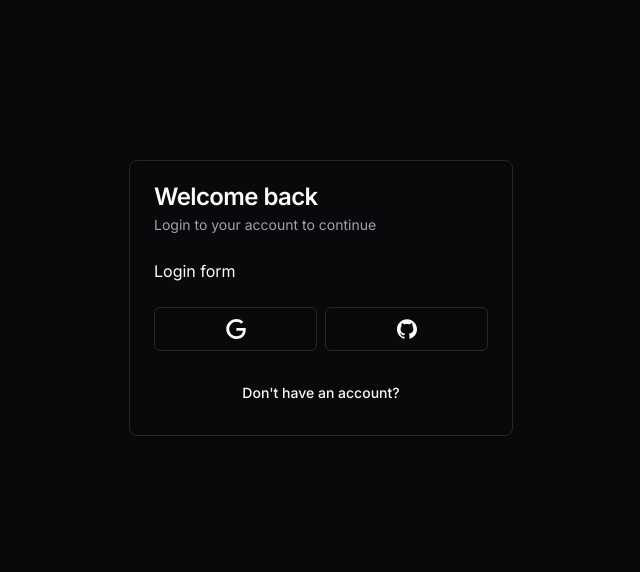
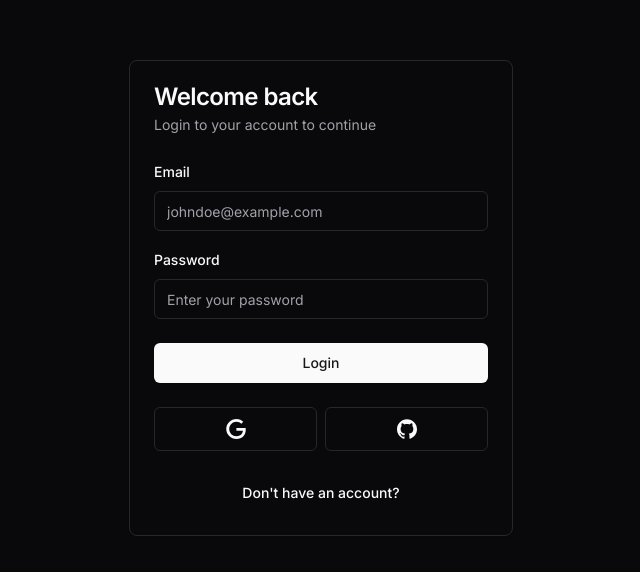
Before and after one commit to itsnitinr/authjs-boilerplate, a Next.js app: page /auth/login in a window 1280 px wide. Shown: the part 102-674 px from the top of the page, without its empty margins (319-959 px from the left). Built offline with nearby package versions, Linux system fonts and the light colour scheme.

Commit message:
build login form

```diff
--- a/components/auth/login-form.tsx
+++ b/components/auth/login-form.tsx
@@ -1,6 +1,39 @@
+'use client';
+
+import * as z from 'zod';
+import { useForm } from 'react-hook-form';
+import { zodResolver } from '@hookform/resolvers/zod';
+
+import {
+  Form,
+  FormControl,
+  FormField,
+  FormItem,
+  FormLabel,
+  FormMessage,
+} from '@/components/ui/form';
+
+import { Input } from '@/components/ui/input';
+import { Button } from '@/components/ui/button';
+import { FormError } from '@/components/form-error';
+import { FormSuccess } from '@/components/form-success';
 import { CardWrapper } from '@/components/auth/card-wrapper';
 
+import { LoginSchema } from '@/schemas';
+
 export const LoginForm = () => {
+  const form = useForm<z.infer<typeof LoginSchema>>({
+    resolver: zodResolver(LoginSchema),
+    defaultValues: {
+      email: '',
+      password: '',
+    },
+  });
+
+  const onSubmit = (values: z.infer<typeof LoginSchema>) => {
+    console.log(values);
+  };
+
   return (
     <CardWrapper
       headerLabel="Welcome back"
@@ -9,7 +42,51 @@
       backButtonHref="/auth/signup"
       showSocial
     >
-      Login form
+      <Form {...form}>
+        <form onSubmit={form.handleSubmit(onSubmit)} className="space-y-6">
+          <div className="space-y-4">
+            <FormField
+              control={form.control}
+              name="email"
+              render={({ field }) => (
+                <FormItem>
+                  <FormLabel>Email</FormLabel>
+                  <FormControl>
+                    <Input
+                      {...field}
+                      type="email"
+                      placeholder="johndoe@example.com"
+                    />
+                  </FormControl>
+                  <FormMessage />
+                </FormItem>
+              )}
+            />
+            <FormField
+              control={form.control}
+              name="password"
+              render={({ field }) => (
+                <FormItem>
+                  <FormLabel>Password</FormLabel>
+                  <FormControl>
+                    <Input
+                      {...field}
+                      type="password"
+                      placeholder="Enter your password"
+                    />
+                  </FormControl>
+                  <FormMessage />
+                </FormItem>
+              )}
+            />
+          </div>
+          <FormError message="" />
+          <FormSuccess message="" />
+          <Button type="submit" className="w-full">
+            Login
+          </Button>
+        </form>
+      </Form>
     </CardWrapper>
   );
 };
--- /dev/null
+++ b/components/form-error.tsx
@@ -0,0 +1,16 @@
+import { TriangleAlertIcon } from 'lucide-react';
+
+interface FormErrorProps {
+  message?: string;
+}
+
+export const FormError = ({ message }: FormErrorProps) => {
+  if (!message) return null;
+
+  return (
+    <div className="bg-destructive/15 text-sm text-destructive flex items-center space-x-2 p-3 rounded-md">
+      <TriangleAlertIcon className="w-4 h-4" />
+      <span>{message}</span>
+    </div>
+  );
+};
--- /dev/null
+++ b/components/form-success.tsx
@@ -0,0 +1,16 @@
+import { CheckCircleIcon } from 'lucide-react';
+
+interface FormSuccessProps {
+  message?: string;
+}
+
+export const FormSuccess = ({ message }: FormSuccessProps) => {
+  if (!message) return null;
+
+  return (
+    <div className="bg-emerald-500/15 text-sm text-emerald-500 flex items-center space-x-2 p-3 rounded-md">
+      <CheckCircleIcon className="w-4 h-4" />
+      <span>{message}</span>
+    </div>
+  );
+};
--- /dev/null
+++ b/components/ui/form.tsx
@@ -0,0 +1,176 @@
+import * as React from "react"
+import * as LabelPrimitive from "@radix-ui/react-label"
+import { Slot } from "@radix-ui/react-slot"
+import {
+  Controller,
+  ControllerProps,
+  FieldPath,
+  FieldValues,
+  FormProvider,
+  useFormContext,
+} from "react-hook-form"
+
+import { cn } from "@/lib/utils"
+import { Label } from "@/components/ui/label"
+
+const Form = FormProvider
+
+type FormFieldContextValue<
+  TFieldValues extends FieldValues = FieldValues,
+  TName extends FieldPath<TFieldValues> = FieldPath<TFieldValues>
+> = {
+  name: TName
+}
+
+const FormFieldContext = React.createContext<FormFieldContextValue>(
+  {} as FormFieldContextValue
+)
+
+const FormField = <
+  TFieldValues extends FieldValues = FieldValues,
+  TName extends FieldPath<TFieldValues> = FieldPath<TFieldValues>
+>({
+  ...props
+}: ControllerProps<TFieldValues, TName>) => {
+  return (
+    <FormFieldContext.Provider value={{ name: props.name }}>
+      <Controller {...props} />
+    </FormFieldContext.Provider>
+  )
+}
+
+const useFormField = () => {
+  const fieldContext = React.useContext(FormFieldContext)
+  const itemContext = React.useContext(FormItemContext)
+  const { getFieldState, formState } = useFormContext()
+
+  const fieldState = getFieldState(fieldContext.name, formState)
+
+  if (!fieldContext) {
+    throw new Error("useFormField should be used within <FormField>")
+  }
+
+  const { id } = itemContext
+
+  return {
+    id,
+    name: fieldContext.name,
+    formItemId: `${id}-form-item`,
+    formDescriptionId: `${id}-form-item-description`,
+    formMessageId: `${id}-form-item-message`,
+    ...fieldState,
+  }
+}
+
+type FormItemContextValue = {
+  id: string
+}
+
+const FormItemContext = React.createContext<FormItemContextValue>(
+  {} as FormItemContextValue
+)
+
+const FormItem = React.forwardRef<
+  HTMLDivElement,
+  React.HTMLAttributes<HTMLDivElement>
+>(({ className, ...props }, ref) => {
+  const id = React.useId()
+
+  return (
+    <FormItemContext.Provider value={{ id }}>
+      <div ref={ref} className={cn("space-y-2", className)} {...props} />
+    </FormItemContext.Provider>
+  )
+})
+FormItem.displayName = "FormItem"
+
+const FormLabel = React.forwardRef<
+  React.ElementRef<typeof LabelPrimitive.Root>,
+  React.ComponentPropsWithoutRef<typeof LabelPrimitive.Root>
+>(({ className, ...props }, ref) => {
+  const { error, formItemId } = useFormField()
+
+  return (
+    <Label
+      ref={ref}
+      className={cn(error && "text-destructive", className)}
+      htmlFor={formItemId}
+      {...props}
+    />
+  )
+})
+FormLabel.displayName = "FormLabel"
+
+const FormControl = React.forwardRef<
+  React.ElementRef<typeof Slot>,
+  React.ComponentPropsWithoutRef<typeof Slot>
+>(({ ...props }, ref) => {
+  const { error, formItemId, formDescriptionId, formMessageId } = useFormField()
+
+  return (
+    <Slot
+      ref={ref}
+      id={formItemId}
+      aria-describedby={
+        !error
+          ? `${formDescriptionId}`
+          : `${formDescriptionId} ${formMessageId}`
+      }
+      aria-invalid={!!error}
+      {...props}
+    />
+  )
+})
+FormControl.displayName = "FormControl"
+
+const FormDescription = React.forwardRef<
+  HTMLParagraphElement,
+  React.HTMLAttributes<HTMLParagraphElement>
+>(({ className, ...props }, ref) => {
+  const { formDescriptionId } = useFormField()
+
+  return (
+    <p
+      ref={ref}
+      id={formDescriptionId}
+      className={cn("text-sm text-muted-foreground", className)}
+      {...props}
+    />
+  )
+})
+FormDescription.displayName = "FormDescription"
+
+const FormMessage = React.forwardRef<
+  HTMLParagraphElement,
+  React.HTMLAttributes<HTMLParagraphElement>
+>(({ className, children, ...props }, ref) => {
+  const { error, formMessageId } = useFormField()
+  const body = error ? String(error?.message) : children
+
+  if (!body) {
+    return null
+  }
+
+  return (
+    <p
+      ref={ref}
+      id={formMessageId}
+      className={cn("text-sm font-medium text-destructive", className)}
+      {...props}
+    >
+      {body}
+    </p>
+  )
+})
+FormMessage.displayName = "FormMessage"
+
+export {
+  useFormField,
+  Form,
+  FormItem,
+  FormLabel,
+  FormControl,
+  FormDescription,
+  FormMessage,
+  FormField,
+}
--- /dev/null
+++ b/components/ui/input.tsx
@@ -0,0 +1,25 @@
+import * as React from "react"
+
+import { cn } from "@/lib/utils"
+
+export interface InputProps
+  extends React.InputHTMLAttributes<HTMLInputElement> {}
+
+const Input = React.forwardRef<HTMLInputElement, InputProps>(
+  ({ className, type, ...props }, ref) => {
+    return (
+      <input
+        type={type}
+        className={cn(
+          "flex h-10 w-full rounded-md border border-input bg-background px-3 py-2 text-sm ring-offset-background file:border-0 file:bg-transparent file:text-sm file:font-medium placeholder:text-muted-foreground focus-visible:outline-none focus-visible:ring-2 focus-visible:ring-ring focus-visible:ring-offset-2 disabled:cursor-not-allowed disabled:opacity-50",
+          className
+        )}
+        ref={ref}
+        {...props}
+      />
+    )
+  }
+)
+Input.displayName = "Input"
+
+export { Input }
--- /dev/null
+++ b/components/ui/label.tsx
@@ -0,0 +1,26 @@
+"use client"
+
+import * as React from "react"
+import * as LabelPrimitive from "@radix-ui/react-label"
+import { cva, type VariantProps } from "class-variance-authority"
+
+import { cn } from "@/lib/utils"
+
+const labelVariants = cva(
+  "text-sm font-medium leading-none peer-disabled:cursor-not-allowed peer-disabled:opacity-70"
+)
+
+const Label = React.forwardRef<
+  React.ElementRef<typeof LabelPrimitive.Root>,
+  React.ComponentPropsWithoutRef<typeof LabelPrimitive.Root> &
+    VariantProps<typeof labelVariants>
+>(({ className, ...props }, ref) => (
+  <LabelPrimitive.Root
+    ref={ref}
+    className={cn(labelVariants(), className)}
+    {...props}
+  />
+))
+Label.displayName = LabelPrimitive.Root.displayName
+
+export { Label }
--- a/package.json
+++ b/package.json
@@ -9,6 +9,8 @@
     "lint": "next lint"
   },
   "dependencies": {
+    "@hookform/resolvers": "^3.3.4",
+    "@radix-ui/react-label": "^2.0.2",
     "@radix-ui/react-slot": "^1.0.2",
     "class-variance-authority": "^0.7.0",
     "clsx": "^2.1.0",
@@ -16,9 +18,11 @@
     "next": "14.1.3",
     "react": "^18",
     "react-dom": "^18",
+    "react-hook-form": "^7.51.0",
     "react-icons": "^5.0.1",
     "tailwind-merge": "^2.2.1",
-    "tailwindcss-animate": "^1.0.7"
+    "tailwindcss-animate": "^1.0.7",
+    "zod": "^3.22.4"
   },
   "devDependencies": {
     "typescript": "^5",
--- /dev/null
+++ b/schemas/index.ts
@@ -0,0 +1,10 @@
+import * as z from 'zod';
+
+export const LoginSchema = z.object({
+  email: z.string().email({
+    message: 'Email is required',
+  }),
+  password: z.string().min(1, {
+    message: 'Password is required',
+  }),
+});
```
Also changed, not shown: 1 other file (tests, documents, lock files or other folders).
